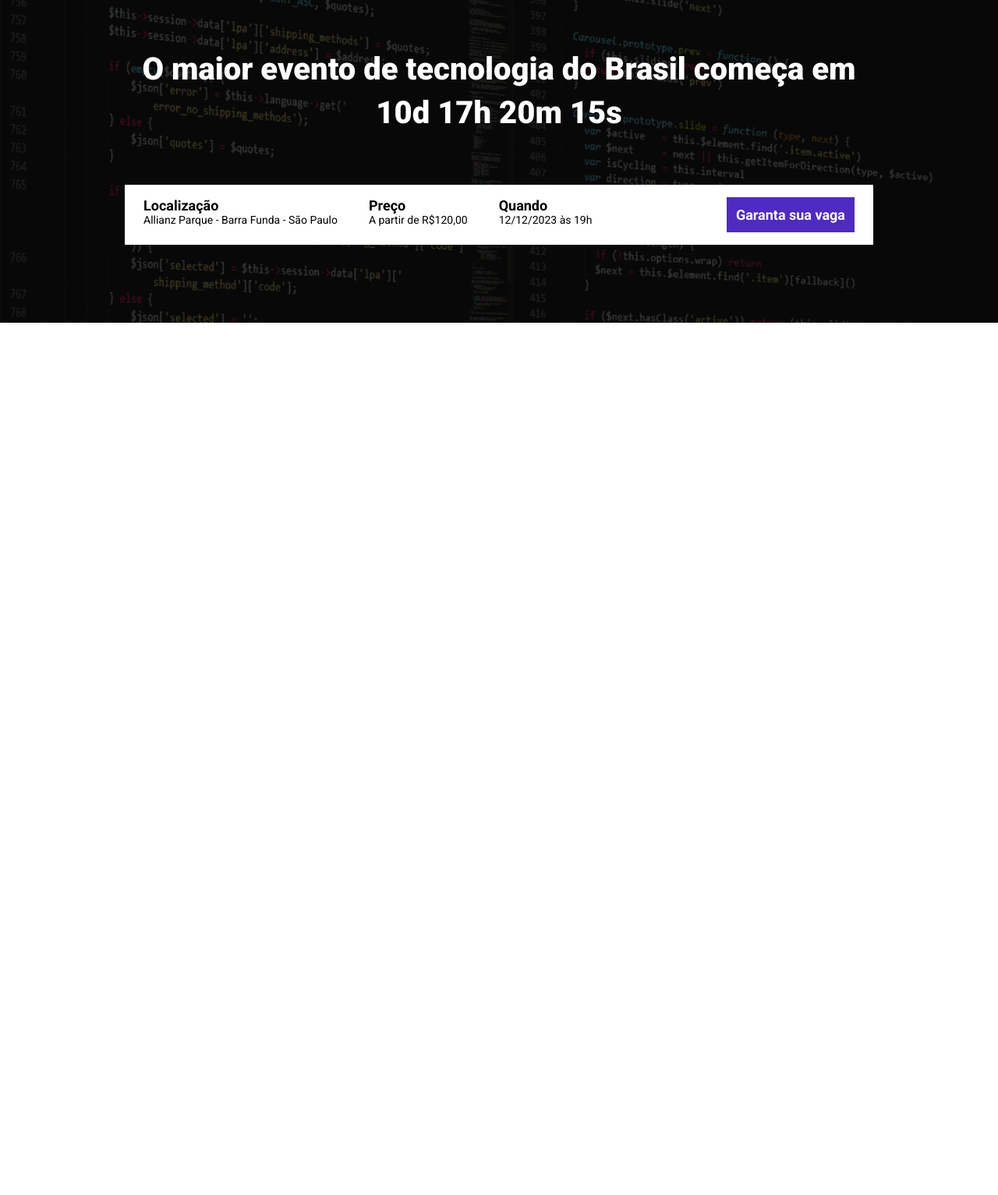
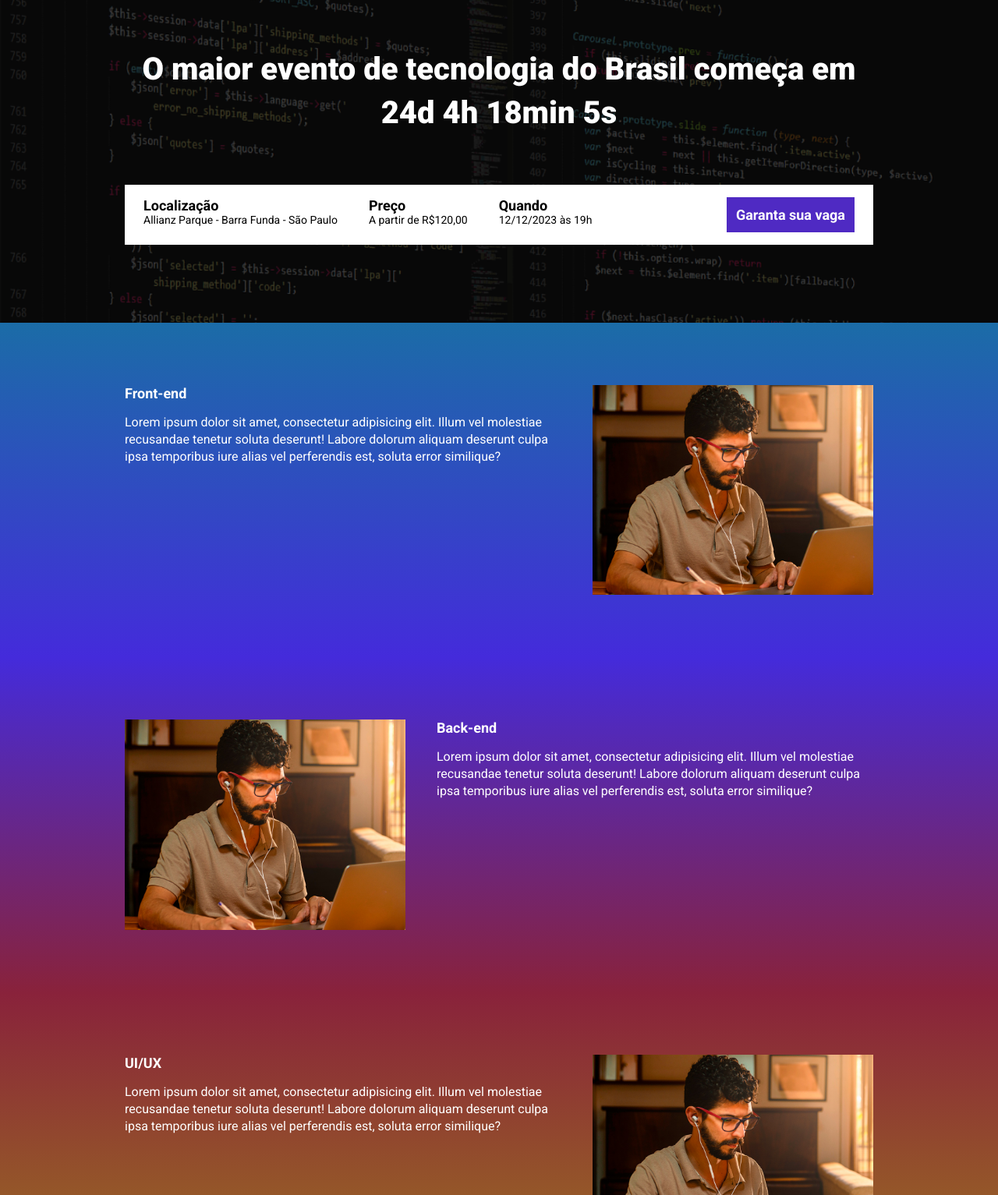
Before and after one commit to callmejeeh/tech_talks_study, a website built with Parcel: page src/index.html in a window 1280 px wide. Shown: the part 147-1680 px from the top of the page at 78% size. Before the commit the page ends 800 px from the top, so only its background shows below. Built offline with nearby package versions, Linux system fonts and the light colour scheme.

Commit message:
finalizando projeto com contagem regressiva

```diff
--- a/package.json
+++ b/package.json
@@ -2,9 +2,9 @@
   "name": "aula",
   "version": "1.0.0",
   "description": "",
-  "main": "index.js",
   "scripts": {
     "dev": "parcel src/index.html src/styles/main.scss src/scripts/main.js",
+    "build": "parcel build src/index.html",
     "test": "echo \"Error: no test specified\" && exit 1"
   },
   "keywords": [],
--- a/src/index.html
+++ b/src/index.html
@@ -4,6 +4,7 @@
     <meta charset="UTF-8">
     <meta name="viewport" content="width=device-width, initial-scale=1.0">
     <title>Document</title>
+    <link rel="stylesheet" href="https://unpkg.com/aos@next/dist/aos.css" />
     <link rel="stylesheet" href="styles/main.scss">
     <link rel="preconnect" href="https://fonts.googleapis.com">
 <link rel="preconnect" href="https://fonts.gstatic.com" crossorigin>
@@ -14,7 +15,7 @@
     <header class="hero">
         <div class="container">
             <img class="hero__logo" src="images/ebac_logo.svg" alt="EBAC">
-            <p class="hero__text">O maior evento de tecnologia do Brasil começa em 10d 17h 20m 15s</p>
+            <p class="hero__text">O maior evento de tecnologia do Brasil começa em <span id="contador"></span></p>
             <div class="infosbar">
                 <ul class="infosbar__infos">
                     <li class="infosbar__infos__item">
@@ -36,6 +37,46 @@
 
     </header>
 
+    <section class="event event--frontend">
+        <div class="container" data-aos="fade-right">
+            <div class="event__details">
+                <h2 class="event__details__title">Front-end</h2>
+                <p class="event__details__description">Lorem ipsum dolor sit amet, consectetur adipisicing elit. Illum vel molestiae recusandae tenetur soluta deserunt! Labore dolorum aliquam deserunt culpa ipsa temporibus iure alias vel perferendis est, soluta error similique?</p>
+            </div>
+            <img class="event__img" src="./images/frontend.png" alt="Front-end">
+        </div>
+    </section>
+
+    <section class="event event--backend event--img-left">
+        <div class="container" data-aos="fade-left">
+            <div class="event__details">
+                <h2 class="event__details__title">Back-end</h2>
+                <p class="event__details__description">Lorem ipsum dolor sit amet, consectetur adipisicing elit. Illum vel molestiae recusandae tenetur soluta deserunt! Labore dolorum aliquam deserunt culpa ipsa temporibus iure alias vel perferendis est, soluta error similique?</p>
+            </div>
+            <img class="event__img" src="./images/frontend.png" alt="Front-end">
+        </div>
+    </section>
+
+    <section class="event event--ui-ux">
+        <div class="container" data-aos="fade-right">
+            <div class="event__details">
+                <h2 class="event__details__title">UI/UX</h2>
+                <p class="event__details__description">Lorem ipsum dolor sit amet, consectetur adipisicing elit. Illum vel molestiae recusandae tenetur soluta deserunt! Labore dolorum aliquam deserunt culpa ipsa temporibus iure alias vel perferendis est, soluta error similique?</p>
+            </div>
+            <img class="event__img" src="./images/frontend.png" alt="Front-end">
+        </div>
+    </section>
+
+    <section class="event event--data-science event--img-left">
+        <div class="container">
+            <div class="event__details" data-aos="fade-left">
+                <h2 class="event__details__title">Data Science</h2>
+                <p class="event__details__description">Lorem ipsum dolor sit amet, consectetur adipisicing elit. Illum vel molestiae recusandae tenetur soluta deserunt! Labore dolorum aliquam deserunt culpa ipsa temporibus iure alias vel perferendis est, soluta error similique?</p>
+            </div>
+            <img class="event__img" src="./images/frontend.png" alt="Front-end">
+        </div>
+    </section>
+    <script src="https://unpkg.com/aos@next/dist/aos.js"></script>
 
     <script src="scripts/main.js"></script>
 </body>
--- a/src/scripts/main.js
+++ b/src/scripts/main.js
@@ -0,0 +1,27 @@
+AOS.init();
+
+const dataEvento = new Date("Dec 12, 2023 19:00:00");
+const timeStampEvento = dataEvento.getTime();
+
+const contaHoras = setInterval(function () {
+    const agora = new Date();
+    const timeStampAtual = agora.getTime();
+
+    const distantiaAteEvento = timeStampEvento - timeStampAtual;
+
+    const DiaemMS = 1000 * 60 * 60 * 24;
+    const HoraEmMS = 1000 * 60 * 60;
+    const minEmMS = 1000* 60;
+
+    const diasAteEvento = Math.floor(distantiaAteEvento / (DiaemMS));
+    const HorasAteEvento = Math.floor((distantiaAteEvento % (DiaemMS)) / (HoraEmMS));
+    const minAteEvento = Math.floor((distantiaAteEvento % (HoraEmMS)) / (minEmMS));
+    const segAteEvento = Math.floor((distantiaAteEvento % (minEmMS)) / (1000));
+
+    document.getElementById('contador').innerHTML = `${diasAteEvento}d ${HorasAteEvento}h ${minAteEvento}min ${segAteEvento}s`;
+
+    if (distantiaAteEvento < 0) {
+        clearInterval(contaHoras);
+        document.getElementById('contador').innerHTML = `Evento expirado`;
+    }
+}, 1000);
--- /dev/null
+++ b/src/styles/_event.scss
@@ -0,0 +1,66 @@
+@use 'variaveis';
+
+.event {
+    padding: 80px 0;
+
+
+    &--frontend {
+        background-image: linear-gradient(variaveis.$blue1, variaveis.$blue2);
+    }
+
+    &--backend {
+        background-image: linear-gradient(variaveis.$blue2, variaveis.$pink1);
+    }
+
+    &--ui-ux {
+        background-image: linear-gradient(variaveis.$pink1, variaveis.$yellow1);
+    }
+
+    &--data-science {
+        background-image: linear-gradient(variaveis.$yellow1, variaveis.$pink1);
+    }
+
+    &--img-left {
+        .container {
+            flex-direction: row-reverse;
+        }
+    }
+
+    .container {
+        display: flex;
+        gap: 40px;
+    }
+
+    &__img {
+        max-width: 360px;
+    }
+
+    &__details {
+
+
+        &__title {
+            font-size: 18px;
+            font-weight: bold;
+            margin-bottom: 16px;
+        }
+
+        &__description {
+            line-height: 22px;
+        }
+    }
+
+    @media (max-width: 640px) {
+        .container {
+            display: block;
+        }
+
+        &__img {
+            width: 100%;
+        }
+
+        &__details {
+            margin-right: 0;
+            margin-bottom: 16px;
+        }
+    }
+}
--- a/src/styles/_hero.scss
+++ b/src/styles/_hero.scss
@@ -1,3 +1,5 @@
+@use 'variaveis';
+
 .hero {
     padding-top: 64px;
     padding-bottom: 100px;
@@ -16,7 +18,7 @@
         left: 0;
         width: 100%;
         height: 100%;
-        background-color: black;
+        background-color: variaveis.$secondaryText;
         content: '';
         opacity: 0.7;
     }
--- /dev/null
+++ b/src/styles/_variaveis.scss
@@ -0,0 +1,9 @@
+
+$colorText: #ffff;
+$secondaryText: #000;
+$buttonColor: #4f2ac3;
+
+$blue1: #1B6CA7;
+$blue2: #442bdb;
+$pink1: #89223b;
+$yellow1: #9c791d;
--- a/src/styles/components/_buttons.scss
+++ b/src/styles/components/_buttons.scss
@@ -1,3 +1,5 @@
+@use '../variaveis';
+
 .button {
     padding: 12px;
     font-size: 18px;
@@ -7,8 +9,8 @@
     white-space: nowrap;
 
     &--primary {
-        color: #fff;
-        background-color: #4f2ac3;
+        color: variaveis.$colorText;
+        background-color: variaveis.$buttonColor;
     }
 
     @media (max-width: 640px) {
--- a/src/styles/components/_infosbar.scss
+++ b/src/styles/components/_infosbar.scss
@@ -1,6 +1,8 @@
+@use '../variaveis';
+
 .infosbar {
     padding: 16px 24px;
-    background-color: #fff;
+    background-color: variaveis.$colorText;
     display: flex;
     justify-content: space-between;
 
@@ -10,12 +12,12 @@
 
         &__item {
             font-size: 14px;
-            color: #000;
+            color: variaveis.$secondaryText;
 
             b {
                 font-size: 18px;
                 display: block;
-                color: #000;
+                color: variaveis.$secondaryText;
             }
         }
     }
--- a/src/styles/main.scss
+++ b/src/styles/main.scss
@@ -1,13 +1,15 @@
 @use 'hero';
 @use './components/infosbar';
 @use './components/buttons';
+@use 'event';
+@use 'variaveis';
 
 * {
     margin: 0;
     padding: 0;
     box-sizing: border-box;
     font-family: 'Roboto', sans-serif;
-    color: #fff;
+    color: variaveis.$colorText;
     list-style: none;
 }
 
```
